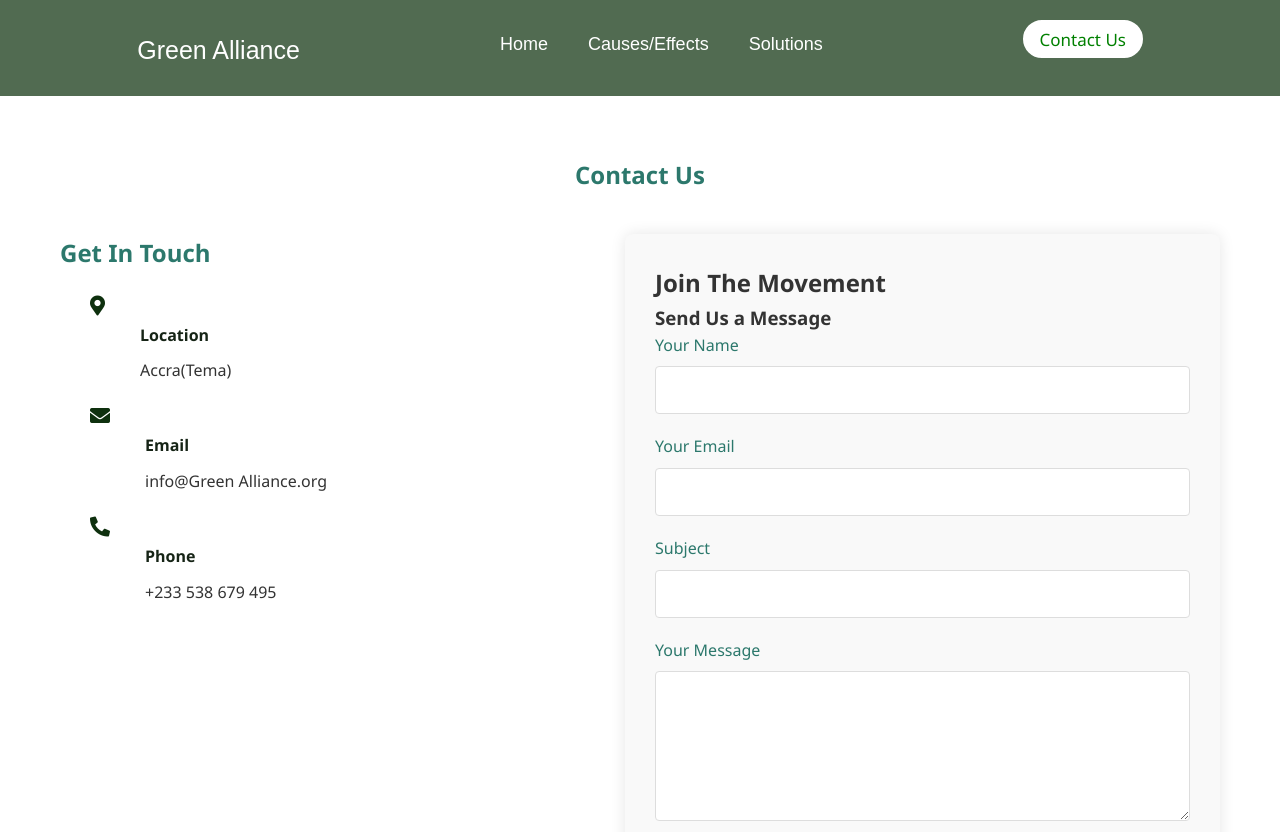
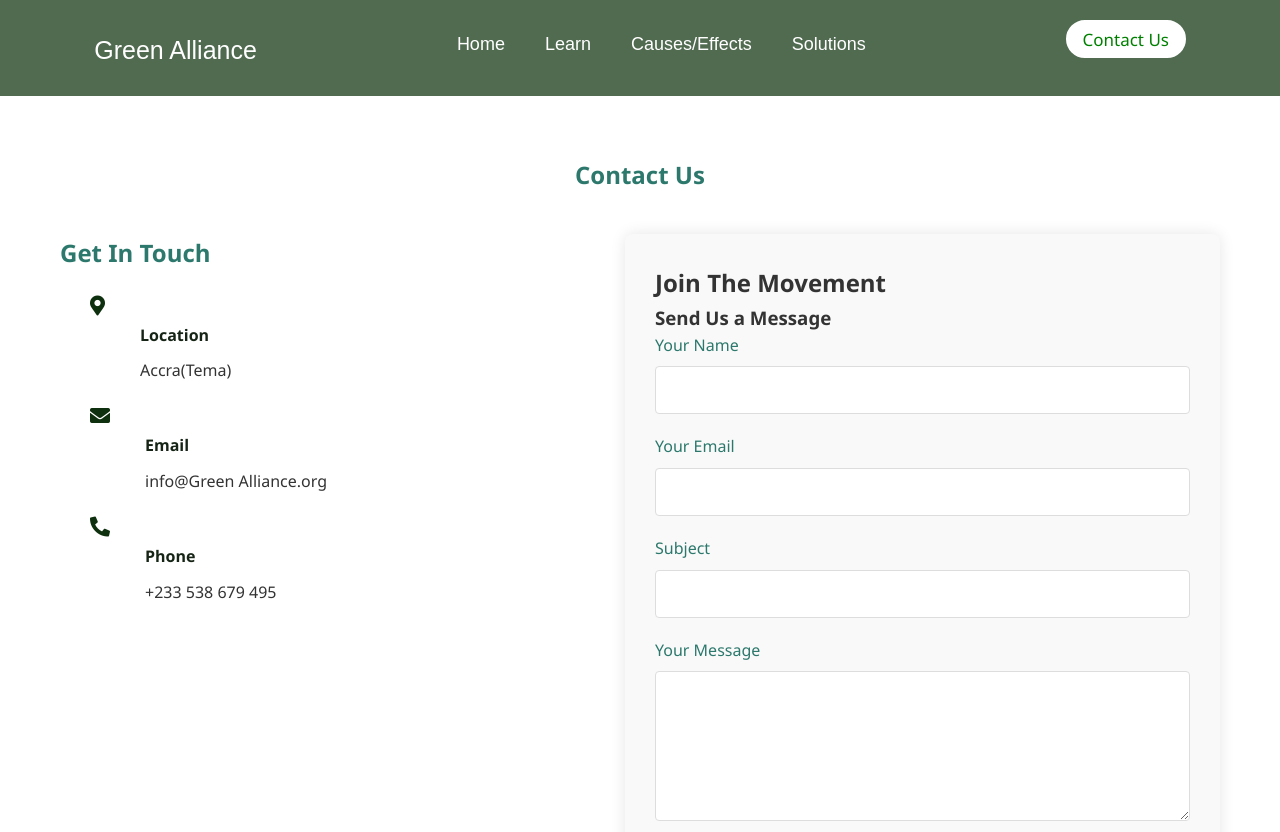
Before and after one commit to effumprince/climate-change-final-work, a plain HTML site: page climate change/contact.html in a window 1280 px wide. Shown: the top 832 px of the page. Drawn offline with Linux system fonts and the light colour scheme.

Commit message:
Update contact.html

```diff
--- a/climate change/contact.html
+++ b/climate change/contact.html
@@ -44,7 +44,7 @@
                 <ul>
                     <li><a href="/index.html">Home</a></li>
                     <!-- <li><a href="#abt">ABOUT</a></li> -->
-                    <!-- <li><a href="">DISCOVER</a></li> -->
+                     <li><a href="">Learn</a></li>
                     <li><a href="/cause.html">Causes/Effects</a></li>
 
                     <li><a href="/solution.html">Solutions</a></li>
@@ -52,7 +52,7 @@
             </nav>
             </div>
 
-            <div class="btn"><button><a href="">Contact Us</a></button></div>
+            <div class="btn"><button><a href="/contact.html">Contact Us</a></button></div>
         </header>
     </section>
 
```
